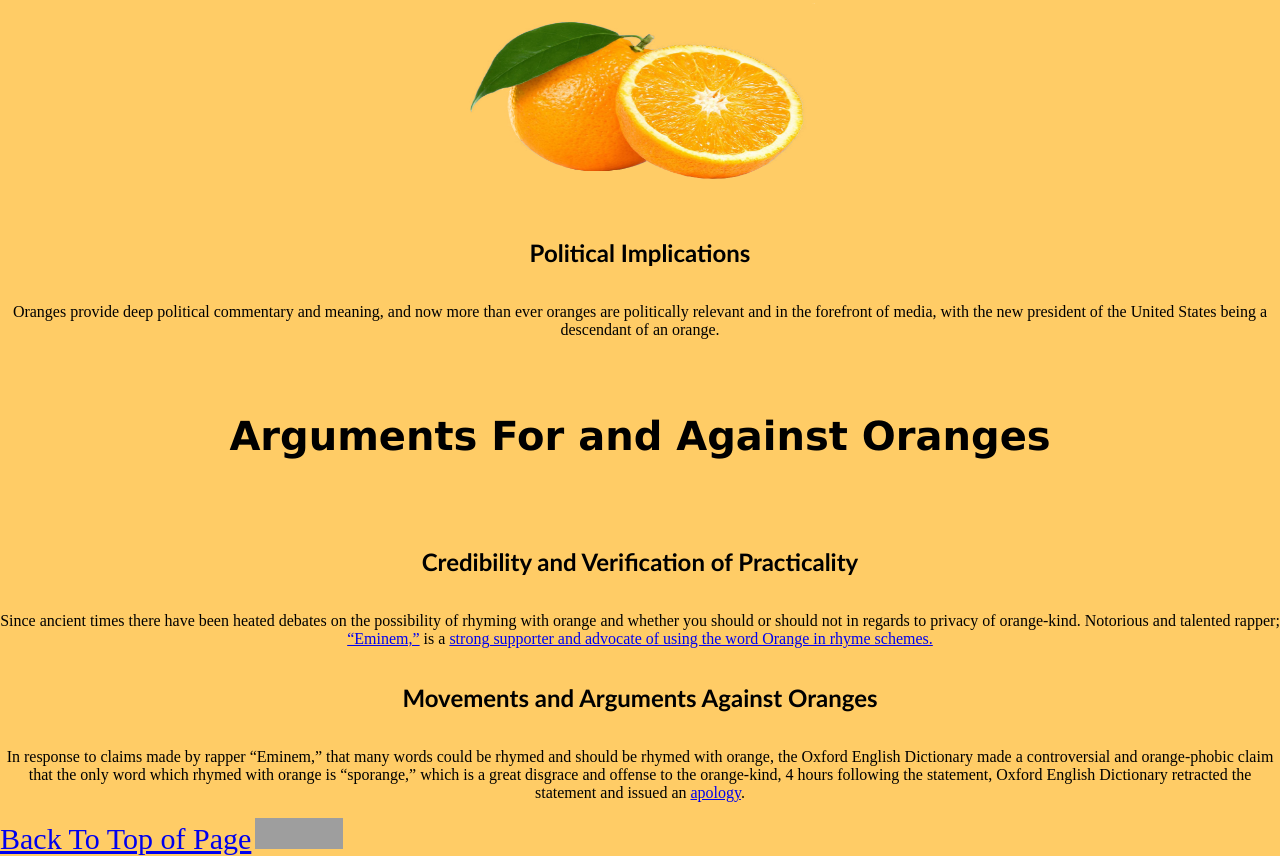
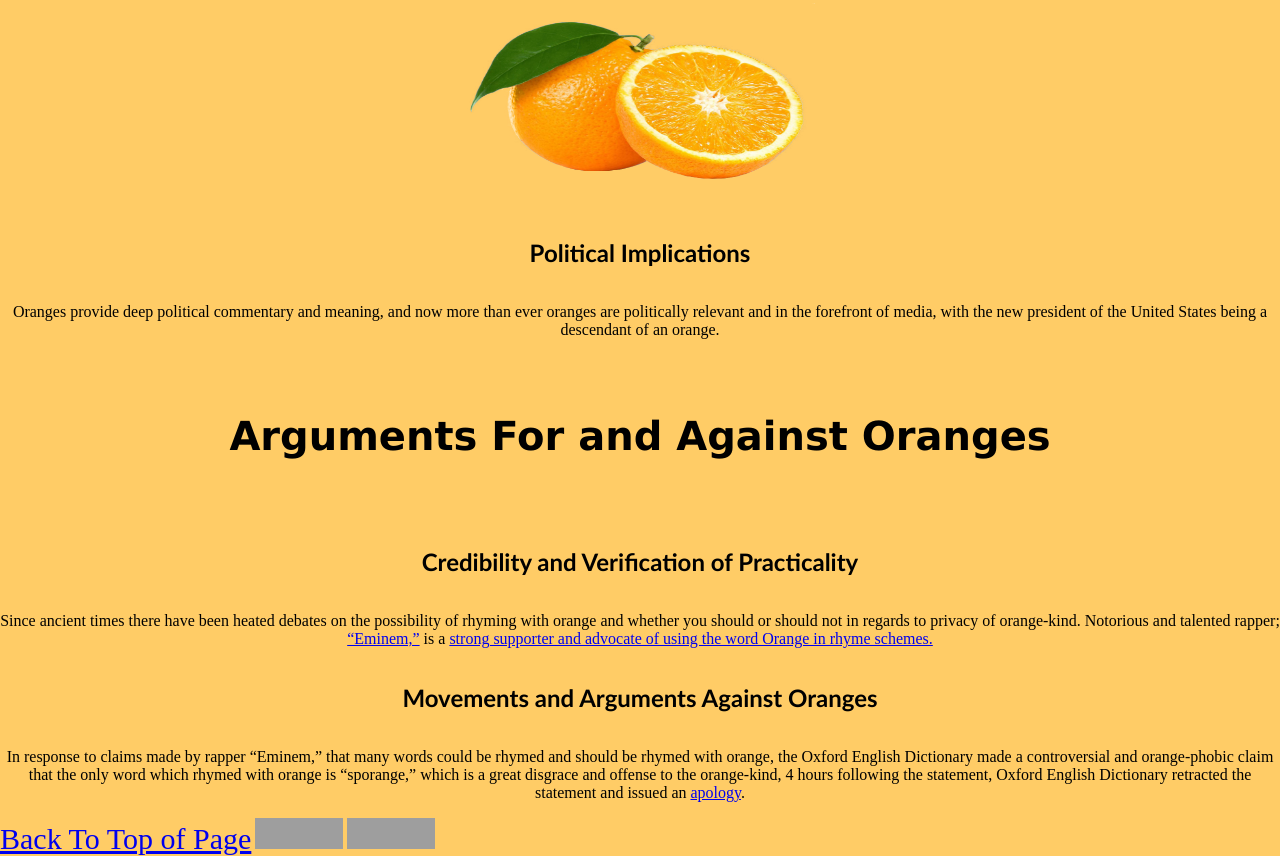
Before and after one commit to tamanthony/home, a plain HTML site: page index.html in a window 1280 px wide. Shown: the part 607-1463 px from the top of the page. Drawn offline with Linux system fonts and the light colour scheme; grey boxes are pictures that could not be loaded.

Commit message:
Add files via upload

```diff
--- a/index.html
+++ b/index.html
@@ -31,9 +31,12 @@
         		<p>In response to claims made by rapper &ldquo;Eminem,&rdquo; that many words could be rhymed and should be rhymed with orange, the Oxford English Dictionary made a controversial and orange-phobic claim that the only word which rhymed with orange is &ldquo;sporange,&rdquo; which is a great disgrace and offense to the orange-kind, 4 hours following the statement, Oxford English Dictionary retracted the statement and issued an <a href="apology.html">apology</a>. </p>
     <!-- link back to top of page -->
     <a id="backtotop" href="#top">Back To Top of Page</a>
-      <a href="http://validator.w3.org/check?uri=referer"><img
-          src="https://www.w3.org/Icons/valid-html401"
-          alt="Valid HTML 4.01!" height="31" width="88" /></a>
+      <a href="https://validator.w3.org/nu/?doc=https%3A%2F%2Ftamanthony.github.io%2Fhome%2F"><img src="https://www.w3.org/Icons/valid-html401" alt="Valid HTML 4.01!" height="31" width="88" /></a>
+      <a href="https://jigsaw.w3.org/css-validator/validator?uri=https%3A%2F%2Ftamanthony.github.io%2Fhome%2F&profile=css3&usermedium=all&warning=1&vextwarning=&lang=en">
+        <img style="border:0;width:88px;height:31px"
+            src="http://jigsaw.w3.org/css-validator/images/vcss"
+            alt="Valid CSS!" />
+    </a>
     </body>
 
 </html>
```
Also changed, not shown: Rhymes.html (+2 -2 lines), apology.html (+6 -1 lines), citations.html (+6 -1 lines).
